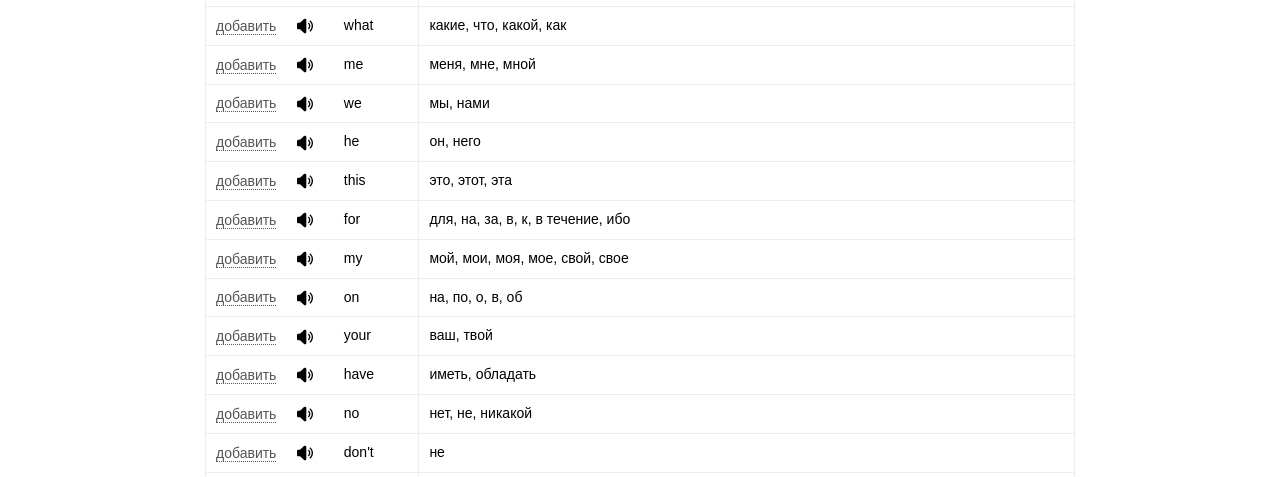
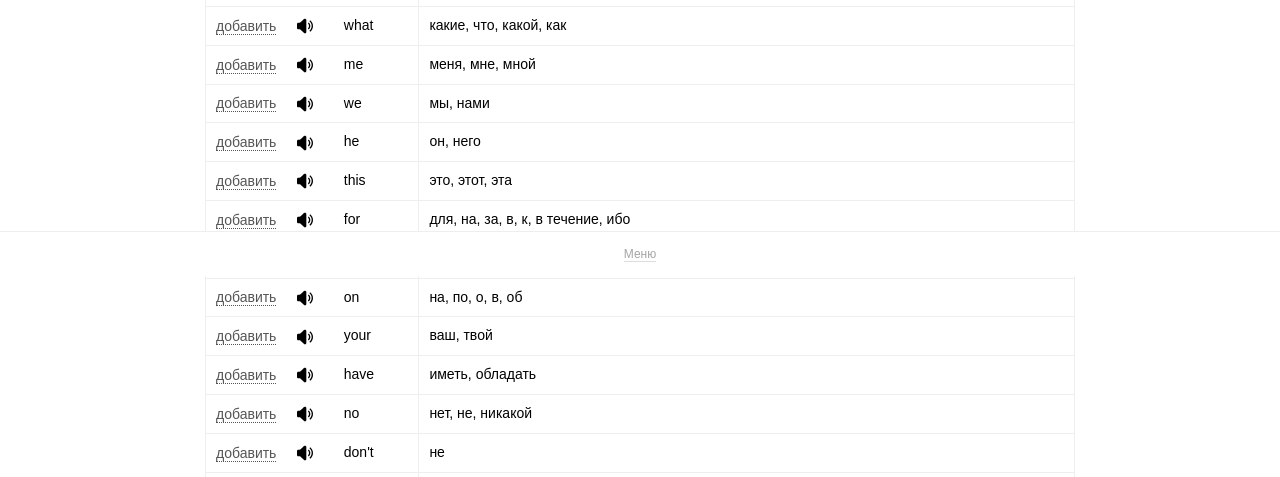
Before and after one commit to alexbobrow/mydict, a Django app: page /freq/list/ in a window 1280 px wide. Shown: the part 524-1001 px from the top of the page. Run offline with Django 3.2, Linux system fonts and the light colour scheme; the visitor is signed in with stand-in values (Sample User, id 1); data comes from the database, SQL or seed files in the repository; data that the repository does not hold is empty.

Commit message:
Menu added on both lists

```diff
--- a/main/static/main.css
+++ b/main/static/main.css
@@ -330,3 +330,55 @@ form.search input[type=submit] {
     border-radius: 3px;
     margin-right: 15px;
 }
+
+
+
+
+
+
+.footer {
+    border-top: 1px solid #eee;
+    text-align: center;
+    position: fixed;
+    width: 100%;
+    bottom: 0;
+    left: 0;
+    background-color: #fff;
+}
+
+.footer ul {
+    margin: 15px;
+}
+
+.footer li {
+    list-style: none;
+    display: inline-block;
+    margin-right: 15px;
+}
+
+.footer li:last-of-type {
+    margin-right: 0px;
+}
+
+.footer a {
+    color: #a5a5a5;
+    font-size: 12px;
+    text-decoration: none;
+    border-bottom: 1px solid #ddd;
+}
+
+.footer button.link {
+    padding: 0;
+    border: none;
+    background-color: transparent;
+    font-family: sans-serif;
+    font-size: 12px;
+    color: #a5a5a5;
+    border-bottom: 1px dotted #bbb;
+    cursor: pointer;
+}
+
+.footer a:hover,
+.footer button.link:hover {
+    color: #000;
+}
--- a/main/templates/freq_list.html
+++ b/main/templates/freq_list.html
@@ -65,6 +65,15 @@
     </div>
 </div>
 
+
+<div class="footer-placeholder"></div>
+
+<div class="footer">
+    <ul>
+        <li><a href="/">Меню</a></li>
+    </ul>
+</div>
+
 <audio type="audio/mpeg" autoplay="true"></audio>
 
 {% endblock body %}
--- a/main/templates/home.html
+++ b/main/templates/home.html
@@ -23,7 +23,11 @@
                 <a href="{% url 'own_list' %}">Список</a>
             </li>
             <li><a href="">О программе</a></li>
-            <li><a href="{% url 'login' %}">Вход</a></li>
+            {% if request.user.is_authenticated %}
+                <li><a href="{% url 'logout' %}">Выход</a></li>
+            {% else %}
+                <li><a href="{% url 'login' %}">Вход</a></li>
+            {% endif %}
         </ul>
 
         <!--<ul class='home'>
```
Also changed, not shown: main/templates/own_list.html (+9 -0 lines).
